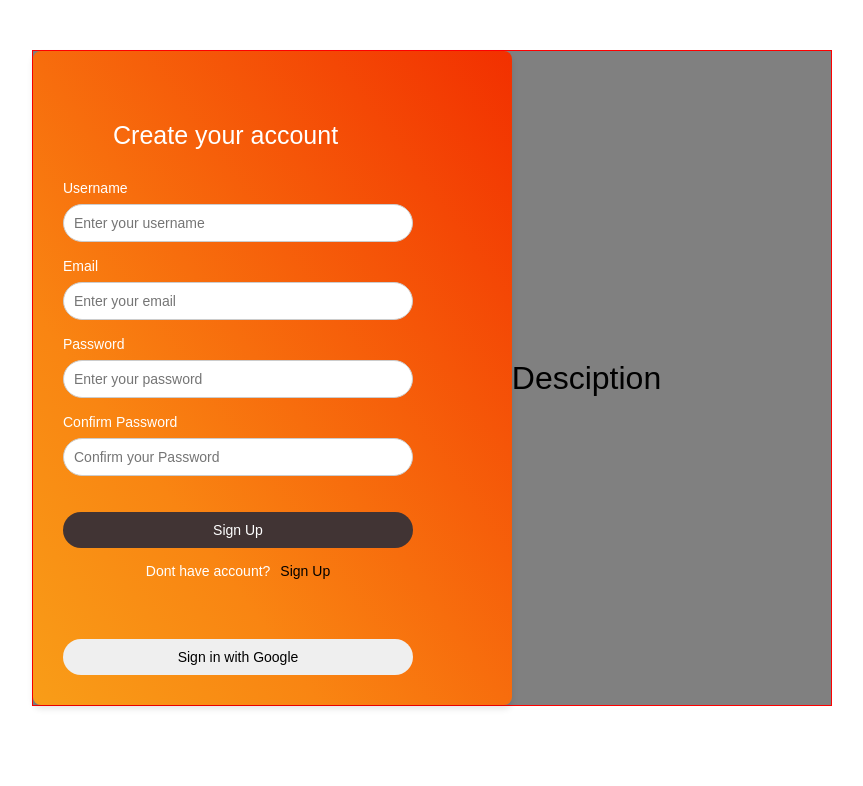
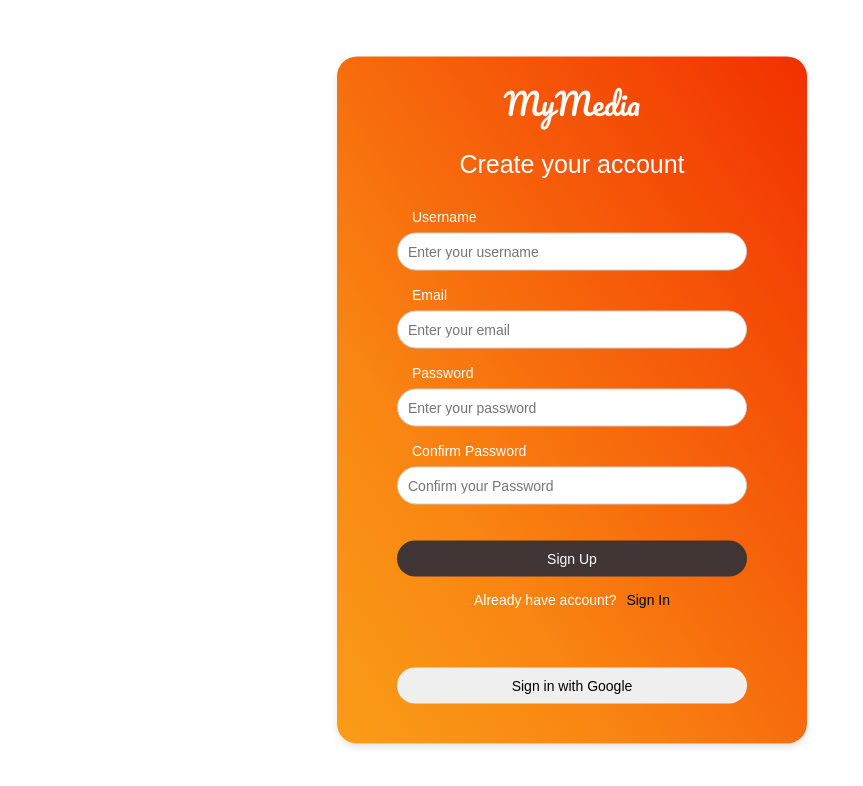
Before and after one commit to mnedza/MyMedia, a React (Vite) app in the folder client/: page / in a window 1280 px wide. Shown: the top 786 px of the page, without its empty margins (68-931 px from the left). Built offline with nearby package versions, Linux system fonts and the light colour scheme.

Commit message:
Organizing the user AuthForm component and preparing to create the send user data logic

```diff
--- a/client/src/MainSocialMediaApp/Auth/components/AuthForm.module.css
+++ b/client/src/MainSocialMediaApp/Auth/components/AuthForm.module.css
@@ -1,22 +1,12 @@
-.componentContainer {
-  margin: 10rem;
-  margin-top: 5rem;
-  max-width: 80rem;
-  border: 1px solid red;
-  display: flex;
-  justify-content: flex-start;
-  align-items: center;
-  background-color: gray;
-}
+.form {
+  margin: 0;
+  padding: 2rem 6rem;
 
-.form {
-  display: flex;
-  align-items: flex-start;
-  flex-direction: column;
-  padding: 1rem;
-  padding-left: 3rem;
-  width: 60%;
-  border-radius: 0.8rem;
+  position: absolute;
+  top: 50%;
+  left: 50%;
+  transform: translate(-50%, -50%);
+
   box-shadow: 0 0.4rem 0.6rem rgba(0, 0, 0, 0.1);
   background: linear-gradient(
     to top right,
@@ -24,11 +14,18 @@
     #f98512 30%,
     #f23000 100%
   );
+  border-radius: 2rem;
+}
+
+.logo {
+  font-size: 3rem;
+  font-family: "Pacifico", cursive;
+  text-align: center;
+  color: #fff;
 }
 
 .formTitle {
-  margin-top: 6rem;
-  margin-left: 5rem;
+  margin-top: 2rem;
   margin-bottom: 3rem;
   font-size: 2.5rem;
   text-align: center;
@@ -43,6 +40,7 @@
 }
 
 .label {
+  padding-left: 1.5rem;
   margin-bottom: 0.8rem;
   color: #fff;
   font-size: 1.4rem;
--- a/client/src/MainSocialMediaApp/Auth/components/AuthForm.tsx
+++ b/client/src/MainSocialMediaApp/Auth/components/AuthForm.tsx
@@ -1,6 +1,10 @@
-import { signInFields, signUpFields } from "./authFormFields";
+import { signInFields } from "./authFormFields";
+import { signUpFields } from "./authFormFields";
 
 import classes from "./AuthForm.module.css";
+import FormComponent from "./FormComponent";
+import FormField from "./FormField";
+import FormButton from "./FormButton";
 
 interface AuthFormProps {
   hasAccount: boolean;
@@ -10,85 +14,48 @@ interface AuthFormProps {
 const AuthForm: React.FC<AuthFormProps> = ({ hasAccount, setHasAccount }) => {
   const fields = hasAccount ? signInFields : signUpFields;
 
-  const transformLabelsToShowThemProperly = (notTransformedlabel: string) => {
-    let transformedLabel =
-      notTransformedlabel[0].toUpperCase() +
-      notTransformedlabel
-        .slice(1)
-        .replace(/([A-Z])/g, " $1")
-        .trim();
+  const handleSubmit = (event: React.FormEvent<HTMLFormElement>) => {
+    event.preventDefault();
 
-    return transformedLabel;
-  };
-
-  const transformPlaceHolderToShowThemProperly = (notTransformedPL: string) => {
-    if (notTransformedPL === "confirmPassword") {
-      return "Confirm your Password";
-    }
-
-    let transformedPL =
-      "Enter your " +
-      notTransformedPL
-        .slice(0)
-        .replace(/([A-Z])/g, " $1")
-        .trim();
-    return transformedPL;
+    console.log("Sign up Form Submitted!");
   };
 
   const swapHandler = () => {
     setHasAccount((prevState) => !prevState);
   };
 
-  const handleSubmit = (event: React.FormEvent<HTMLFormElement>) => {
-    event.preventDefault();
+  return (
+    <FormComponent onSubmit={handleSubmit}>
+      <h1 className={classes.logo}>MyMedia</h1>
+      <h2 className={classes.formTitle}>
+        {hasAccount ? "Sign in to your account" : "Create your account"}
+      </h2>
 
-    console.log("Form Submitted!");
-  };
+      {fields.map((field) => (
+        <FormField key={field.name} name={field.name} type={field.type} />
+      ))}
 
-  return (
-    <>
-      <div className={classes.componentContainer}>
-        <form className={classes.form} onSubmit={handleSubmit}>
-          <h1 className={classes.formTitle}>
-            {hasAccount ? "Sign in to your account" : "Create your account"}
-          </h1>
-          {fields.map((field) => (
-            <div className={classes.field} key={field.name}>
-              <label className={classes.label}>
-                {transformLabelsToShowThemProperly(field.name)}
-              </label>
-              <input
-                className={classes.input}
-                name={field.name}
-                type={field.type}
-                placeholder={transformPlaceHolderToShowThemProperly(field.name)}
-              />
-            </div>
-          ))}
-          <button className={classes.submitButton} type="submit">
+      <FormButton className={classes.submitButton} type="submit">
         {hasAccount ? "Sign In" : "Sign Up"}
-          </button>
+      </FormButton>
+
       <div className={classes.changeFormFieldContainer}>
         <span className={classes.span}>
-              {hasAccount ? "Already have account?" : "Dont have account?"}
+          {hasAccount ? "Dont have account?" : "Already have account?"}
         </span>
-            <button
+
+        <FormButton
           className={classes.changeFormSubmit}
           onClick={swapHandler}
           type="button"
         >
-              {hasAccount ? "Sign In" : "Sign Up"}
-            </button>
+          {hasAccount ? "Sign Up" : "Sign In"}
+        </FormButton>
       </div>
-          <button className={classes.googleButton} type="submit">
+      <FormButton className={classes.googleButton} type="submit">
         Sign in with Google
-          </button>
-        </form>
-        <div className={classes.description}>
-          <h1>Desciption</h1>
-        </div>
-      </div>
-    </>
+      </FormButton>
+    </FormComponent>
   );
 };
 
--- /dev/null
+++ b/client/src/MainSocialMediaApp/Auth/components/FormButton.tsx
@@ -0,0 +1,22 @@
+interface FormButtonProps
+  extends React.ButtonHTMLAttributes<HTMLButtonElement> {
+  className: string;
+  type: "button" | "submit";
+  children: React.ReactNode;
+}
+
+const FormButton: React.FC<FormButtonProps> = ({
+  children,
+  className,
+  onClick,
+  type = "button",
+  ...props
+}) => {
+  return (
+    <button className={className} type={type} onClick={onClick} {...props}>
+      {children}
+    </button>
+  );
+};
+
+export default FormButton;
--- /dev/null
+++ b/client/src/MainSocialMediaApp/Auth/components/FormComponent.tsx
@@ -0,0 +1,15 @@
+import classes from "./AuthForm.module.css";
+
+interface FormProps extends React.FormHTMLAttributes<HTMLFormElement> {
+  children: React.ReactNode;
+}
+
+const FormComponent: React.FC<FormProps> = ({ children, ...props }) => {
+  return (
+    <form {...props} className={classes.form}>
+      {children}
+    </form>
+  );
+};
+
+export default FormComponent;
--- /dev/null
+++ b/client/src/MainSocialMediaApp/Auth/components/FormField.tsx
@@ -0,0 +1,49 @@
+import classes from "./AuthForm.module.css";
+
+interface FormFieldProps {
+  name: string;
+  type: string;
+}
+
+const FormField: React.FC<FormFieldProps> = ({ ...props }) => {
+  const transformLabelsToShowThemProperly = (notTransformedlabel: string) => {
+    let transformedLabel =
+      notTransformedlabel[0].toUpperCase() +
+      notTransformedlabel
+        .slice(1)
+        .replace(/([A-Z])/g, " $1")
+        .trim();
+
+    return transformedLabel;
+  };
+
+  const transformPlaceHolderToShowThemProperly = (notTransformedPL: string) => {
+    if (notTransformedPL === "confirmPassword") {
+      return "Confirm your Password";
+    }
+
+    let transformedPL =
+      "Enter your " +
+      notTransformedPL
+        .slice(0)
+        .replace(/([A-Z])/g, " $1")
+        .trim();
+    return transformedPL;
+  };
+
+  return (
+    <div className={classes.field} key={props.name}>
+      <label className={classes.label}>
+        {transformLabelsToShowThemProperly(props.name)}
+      </label>
+      <input
+        className={classes.input}
+        name={props.name}
+        type={props.type}
+        placeholder={transformPlaceHolderToShowThemProperly(props.name)}
+      />
+    </div>
+  );
+};
+
+export default FormField;
--- a/client/src/index.css
+++ b/client/src/index.css
@@ -1,3 +1,5 @@
+@import url('https://fonts.googleapis.com/css2?family=Pacifico&display=swap');
+
 * {
   margin: 0;
   padding: 0;
@@ -12,6 +14,8 @@ html {
 body {
   font-size: 1.6rem;
   font-family: sans-serif;
+  width: 100vw;
+  height: 100vh;
 }
 
 body,
```
Also changed, not shown: client/src/MainSocialMediaApp/Auth/components/authFormFields.ts (line endings or trailing spaces). Lines whose indentation alone changed are shown as unchanged.
